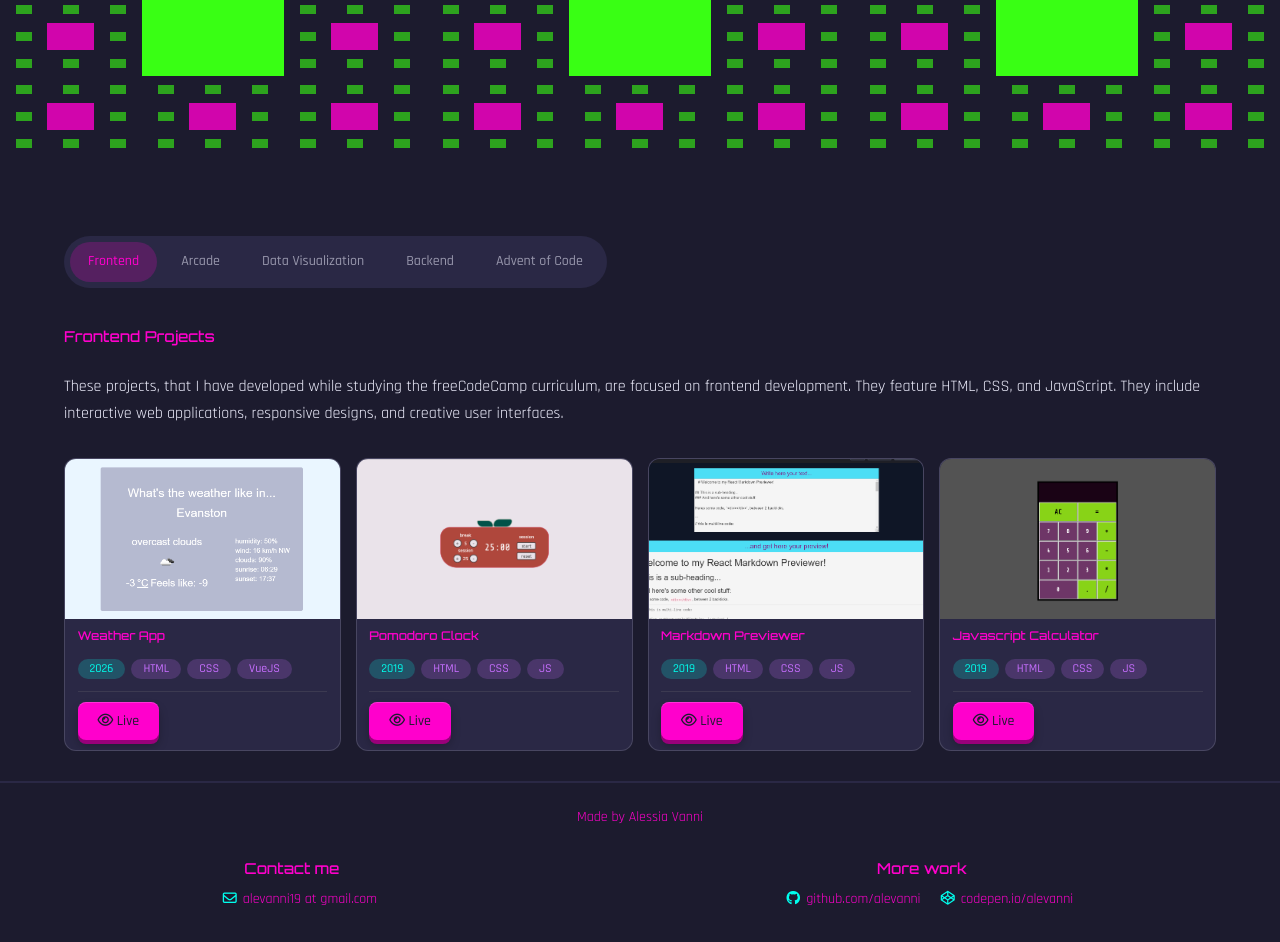
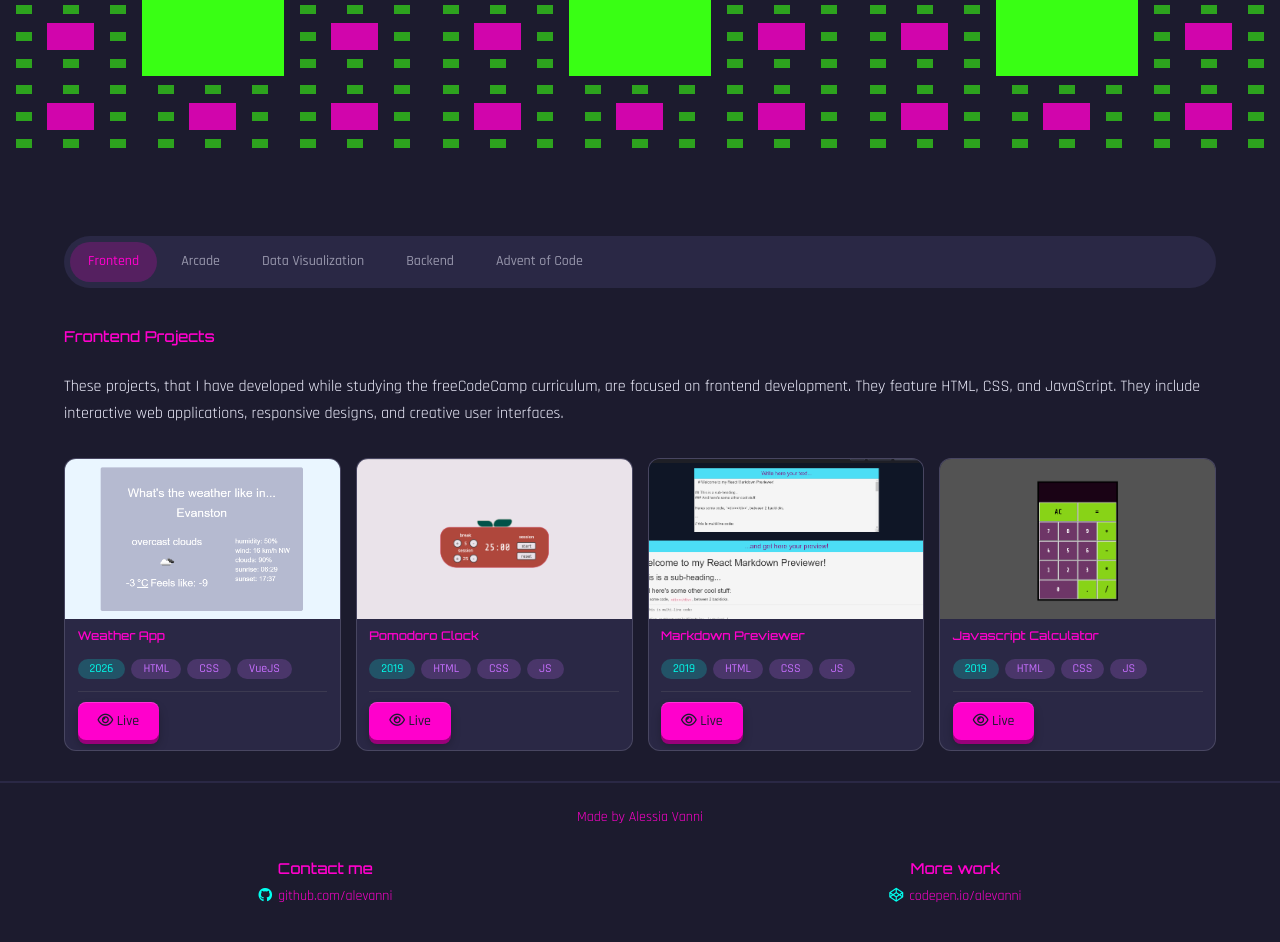
Before and after one commit to alevanni/alevanni.github.io, a PHP site: page / in a window 1280 px wide. Shown: the part 644-1586 px from the top of the page. After the commit the page ends 1546 px from the top, so only its background shows below. Run offline with PHP 8.4, Linux system fonts and the light colour scheme; some libraries are stand-ins or nearby versions.

Commit message:
Removing my email address

```diff
--- a/index.html
+++ b/index.html
@@ -38,13 +38,13 @@
 
       <div class="contact-infos">
         <h2>Contact me</h2>
-        <p><span class="text-primary"><i class="fa-regular fa-envelope"></i></span> alevanni19 at gmail.com</p>
+        <p><span class="text-primary"><i class="fa-brands fa-github"></i></span> <a href="https://github.com/alevanni"
+            target="_blank">github.com/alevanni</a></p>
       </div>
 
       <div class="contact-infos">
         <h2>More work</h2>
-        <p><span class="text-primary"><i class="fa-brands fa-github"></i></span> <a href="https://github.com/alevanni"
-            target="_blank">github.com/alevanni</a></p>
+
         <p><span class="text-primary"><i class="fa-brands fa-codepen"></i></span> <a href="https://codepen.io/alevanni"
             target="_blank">codepen.io/alevanni</a></p>
       </div>
--- a/src/index.css
+++ b/src/index.css
@@ -47,7 +47,7 @@
 }
 
 #all-projects {
-  width: 90%;
+  width: 90vw;
   height: auto;
   margin: auto;
   margin-top: 80px;
@@ -59,7 +59,7 @@
   padding: 6px;
   border-radius: 99px;
   background: var(--color-surface);
-  width: fit-content;
+  width: 100%;
   list-style: none;
   margin: 0;
   padding: 6px;
@@ -162,6 +162,11 @@
   justify-content: space-around;
 }
 
+.contact-infos {
+  display: flex;
+  flex-direction: column;
+  align-items: center;
+}
 #footer p{
   font-size: 14px;
   color: var(--color-primary);
@@ -171,7 +176,6 @@
 
 #footer i {
   margin-right: 6px;
-  margin-left: 16px;
   margin-bottom: 0px;
   color: var(--color-secondary);
 
```
